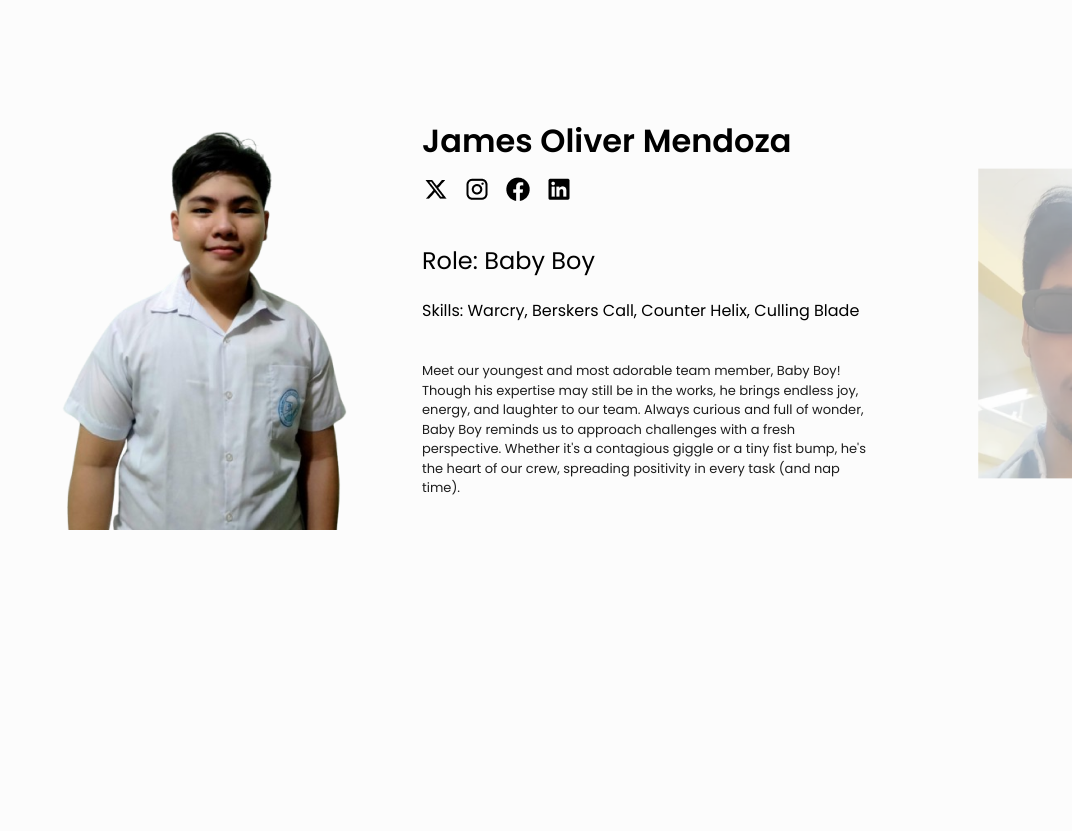
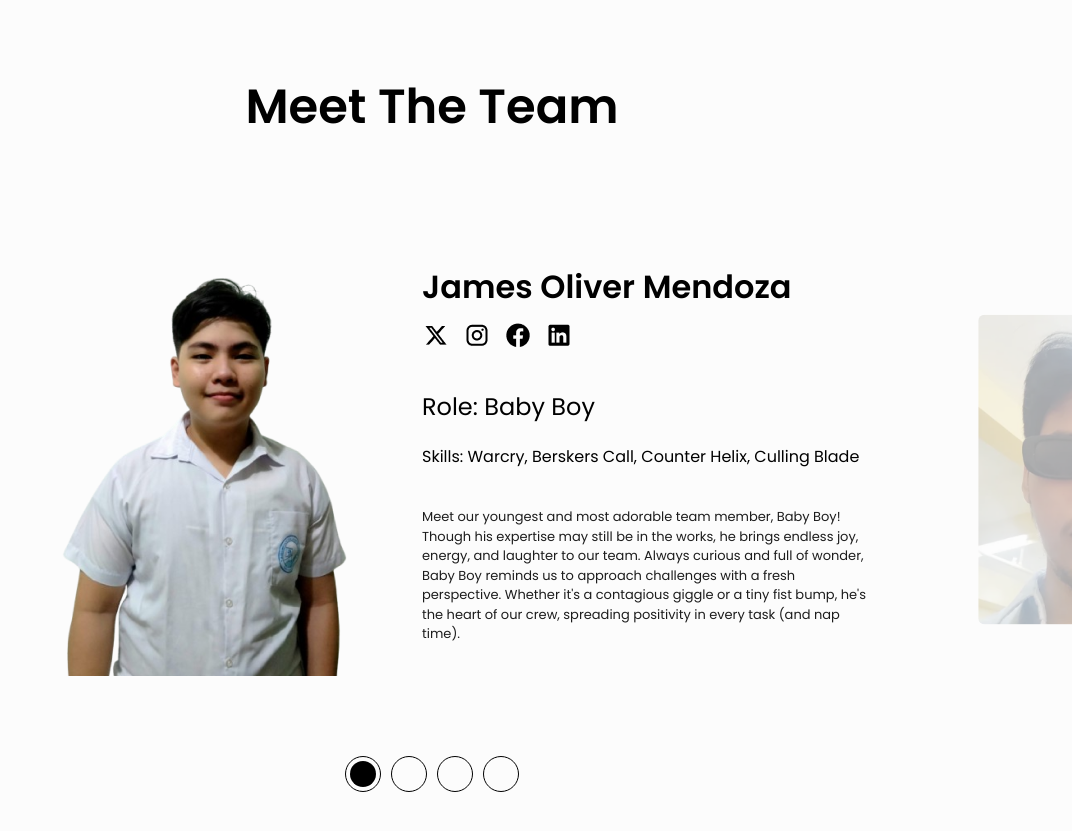
Before and after one commit to Fuz7/Wheel-Care, a React (Vite) app: page /home in a window 1280 px wide. Shown: the part 9349-10180 px from the top of the page, without its empty margins (208-1280 px from the left). Built offline with nearby package versions, Linux system fonts and the light colour scheme.

Commit message:
Add Meet The Team carousel animation

```diff
--- a/src/components/Home/TheTeam.jsx
+++ b/src/components/Home/TheTeam.jsx
@@ -1,73 +1,182 @@
+/* eslint-disable react/prop-types */
 import jamesOliver from '@images/jamesOliver.png';
-import carlJohnson from '@images/carlJohnson.png'
+import carlJohnson from '@images/carlJohnson.png';
+import neilMaute from '@images/neilMaute.png';
+import jayraldDionaldo from '@images/jayraldDionaldo.png';
 import xLogo from '@images/X.png';
 import instragramLogo from '@images/Instagram.png';
 import facebookLogo from '@images/Facebook.png';
 import linkedInLogo from '@images/LinkedIn.png';
 
+import { useState } from 'react';
+
 export default function TheTeam() {
+  const [pressed, setPressed] = useState(0);
   return (
     <div className="mt-[400px] flex flex-col items-center">
       <h2 className="font-Poppins-SemiBold text-[48px]">Meet The Team</h2>
       <div
-        className="flex mt-[100px] max-w-[1620px] min-w-[1620px]
+        className="flex mt-[120px] max-w-[1620px] min-w-[1620px]
       min-h-[413px] max-h-[413px] overflow-hidden"
       >
-        <div className=" ml-[400px] flex gap-[30px]">
-          <img className='min-w-[370px]' src={jamesOliver} alt="James Oliver" />
-          <div className="flex min-w-[450px] flex-col">
-            <p className="font-Poppins-SemiBold text-[32px]">
-              James Oliver Mendoza
-            </p>
-            <div className="flex mt-[10px] gap-[13px]">
-              <img className='cursor-pointer' src={xLogo} alt="" />
-              <img className='cursor-pointer' src={instragramLogo} alt="" />
-              <img className='cursor-pointer' src={facebookLogo} alt="" />
-              <img className='cursor-pointer' src={linkedInLogo} alt="" />
-            </div>
-            <p className="font-Poppins text-[24px] mt-[40px]">Role: Baby Boy</p>
-            <p className="font-Poppins text-[16px] mt-[20px] max-w-[450px]">
-              Skills: Warcry, Berskers Call, Counter Helix, Culling Blade
-            </p>
-            <p className="font-Poppins mt-[38px] text-[#000000e3] text-[13px] max-w-[450px]">
-              {`Meet our youngest and most adorable team member, Baby Boy! Though
+        <div
+          className="flex transition-transform ease-out duration-300"
+          style={{ transform: `translate(-${pressed * 850}px, 0px)` }}
+        >
+          <TheTeamCard
+            imgSrc={jamesOliver}
+            name={'James Oliver Mendoza'}
+            index={0}
+            role={'Baby Boy'}
+            pressed={pressed}
+            skills={'Warcry, Berskers Call, Counter Helix, Culling Blade'}
+            description={`Meet our youngest and most adorable team member,
+              Baby Boy! Though
               his expertise may still be in the works, he brings endless joy,
               energy, and laughter to our team. Always curious and full of
               wonder, Baby Boy reminds us to approach challenges with a fresh
               perspective. Whether it's a contagious giggle or a tiny fist bump,
               he's the heart of our crew, spreading positivity in every task
               (and nap time).`}
-            </p>
-          </div>
+          />
+          <TheTeamCard
+            imgSrc={carlJohnson}
+            name={`Carl "DM" Johnson`}
+            index={1}
+            pressed={pressed}
+            role={'Groove Street Gangster'}
+            skills={
+              'AEZAKMI, BUBBLE CAR, BUFFMEUP,  HESOYAM, LIFESABEACH, TOODAMNHOT'
+            }
+            description={`The Cool and Confident Strategist, Meet our Groove
+               Street Gangster, the epitome of street smarts and smooth moves.
+               With an eye for strategy and a knack for keeping it real, he brings
+              his unique flair to the team, always calm under pressure and ready
+                to take on any challenge. Whether it's problem-solving or
+                brainstorming the next big idea, Groove Street Gangster handles
+                it with confidence and style, making sure the team stays on track
+                and in the groove.`}
+          />
+          <TheTeamCard
+            imgSrc={neilMaute}
+            name={'Neil Robert Maute'}
+            index={2}
+            role={'Maute Sniper'}
+            pressed={pressed}
+            skills={
+              'Stealth, Camouflage, 360 NOSCOPE, Trigonometry Expert, Quickshot'
+            }
+            description={`Introducing Maute Sniper, the sharp-eyed marksman
+              of the team. With unmatched focus and attention to detail, he
+               never misses his mark. Whether it's executing tasks with pinpoint
+               accuracy or delivering results with speed and stealth, Maute Sniper
+               ensures everything is on target. His calm demeanor and tactical
+               mindset make him the go-to guy for tackling complex challenges and
+                ensuring the team's success, one precise shot at a time.`}
+          />
+          <TheTeamCard
+            imgSrc={jayraldDionaldo}
+            name={'Jayrald Dionaldo'}
+            index={3}
+            role={'Eletric Fan Repairman'}
+            pressed={pressed}
+            skills={'solda , pilit og tape,  flux inhaler, '}
+            description={`Meet our Electric Fan Repairman, the master of keeping
+              things running smoothly and cool under pressure. With a keen eye for
+              detail and a knack for fixing even the most stubborn mechanical
+              issues, he ensures that everything operates at peak efficiency.
+               His expertise in troubleshooting and repairing makes him an
+               invaluable asset to the team, always ready to tackle any problem
+                with a breeze. When it comes to solutions and reliability,
+                Electric Fan Repairman is the one you can count on.`}
+          />
         </div>
-        <div className=" flex gap-[30px] scale-75 opacity-50 transition-transform">
-          <img className='min-w-[370px]' src={carlJohnson} alt="James Oliver" />
-          <div className="flex min-w-[450px] flex-col">
-            <p className="font-Poppins-SemiBold text-[32px]">
-              James Oliver Mendoza
-            </p>
-            <div className="flex mt-[10px] gap-[13px]">
-              <img className='cursor-pointer' src={xLogo} alt="" />
-              <img className='cursor-pointer' src={instragramLogo} alt="" />
-              <img className='cursor-pointer' src={facebookLogo} alt="" />
-              <img className='cursor-pointer' src={linkedInLogo} alt="" />
-            </div>
-            <p className="font-Poppins text-[24px] mt-[40px]">Role: Baby Boy</p>
-            <p className="font-Poppins text-[16px] mt-[20px] max-w-[450px]">
-              Skills: Warcry, Berskers Call, Counter Helix, Culling Blade
-            </p>
-            <p className="font-Poppins mt-[38px] text-[#000000e3] text-[13px] max-w-[450px]">
-              {`Meet our youngest and most adorable team member, Baby Boy! Though
-              his expertise may still be in the works, he brings endless joy,
-              energy, and laughter to our team. Always curious and full of
-              wonder, Baby Boy reminds us to approach challenges with a fresh
-              perspective. Whether it's a contagious giggle or a tiny fist bump,
-              he's the heart of our crew, spreading positivity in every task
-              (and nap time).`}
-            </p>
-          </div>
-        </div>
+      </div>
+      <div className="flex mt-[80px] gap-[10px]">
+        <span
+          onClick={() => setPressed(0)}
+          className="min-w-[36px] min-h-[36px] rounded-[100px]
+        border border-solid border-black cursor-pointer relative"
+        >
+          <span
+            className={`absolute ${pressed === 0 ? 'visible' : 'invisible'}
+          top-[4px] left-[4px] min-h-[26px] min-w-[26px]
+          bg-black rounded-[100px]`}
+          ></span>
+        </span>
+        <span
+          onClick={() => setPressed(1)}
+          className="min-w-[36px] min-h-[36px] rounded-[100px]
+        border border-solid border-black cursor-pointer relative"
+        >
+          <span
+            className={`absolute ${pressed === 1 ? 'visible' : 'invisible'}
+          top-[4px] left-[4px] min-h-[26px] min-w-[26px]
+          bg-black rounded-[100px]`}
+          ></span>
+
+        </span>
+        <span
+          onClick={() => setPressed(2)}
+          className="min-w-[36px] min-h-[36px] rounded-[100px]
+        border border-solid border-black cursor-pointer relative"
+        >
+
+          <span
+            className={`absolute ${pressed === 2 ? 'visible' : 'invisible'}
+          top-[4px] left-[4px] min-h-[26px] min-w-[26px]
+          bg-black rounded-[100px]`}
+          ></span>
+        </span>
+        <span
+          onClick={() => setPressed(3)}
+          className="min-w-[36px] min-h-[36px] rounded-[100px]
+        border border-solid border-black cursor-pointer relative"
+        >
+          <span
+            className={`absolute ${pressed === 3 ? 'visible' : 'invisible'}
+          top-[4px] left-[4px] min-h-[26px] min-w-[26px]
+          bg-black rounded-[100px]`}
+          ></span>
+
+        </span>
       </div>
     </div>
   );
 }
+
+function TheTeamCard({
+  name,
+  index,
+  role,
+  skills,
+  description,
+  imgSrc,
+  pressed,
+}) {
+  return (
+    <div
+      className={`${index === 0 ? 'ml-[400px]' : ''} flex gap-[30px]
+    ${index === pressed ? 'scale-100 opacity-100' : 'scale-75 opacity-40'}
+      transition-transform ease-out duration-500 `}
+    >
+      <img className="min-w-[370px] rounded-[8px]" src={imgSrc} alt="James Oliver" />
+      <div className="flex min-w-[450px] flex-col">
+        <p className="font-Poppins-SemiBold text-[32px]">{name}</p>
+        <div className="flex mt-[10px] gap-[13px]">
+          <img className="cursor-pointer" src={xLogo} alt="" />
+          <img className="cursor-pointer" src={instragramLogo} alt="" />
+          <img className="cursor-pointer" src={facebookLogo} alt="" />
+          <img className="cursor-pointer" src={linkedInLogo} alt="" />
+        </div>
+        <p className="font-Poppins text-[24px] mt-[40px]">Role: {role}</p>
+        <p className="font-Poppins text-[16px] mt-[20px] max-w-[450px]">
+          Skills: {skills}
+        </p>
+        <p className="font-Poppins mt-[38px] text-[#000000e3] text-[13px] max-w-[450px]">
+          {description}
+        </p>
+      </div>
+    </div>
+  );
+}
```
Also changed, not shown: src/assets/images/jayraldDionaldo.png (added), src/assets/images/neilMaute.png (added).
